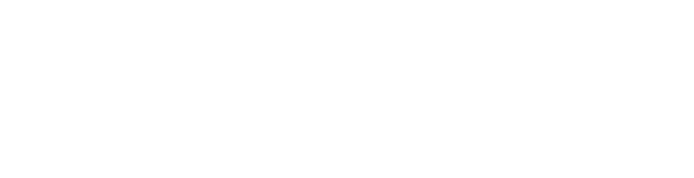
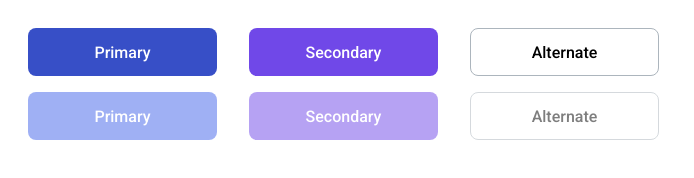
Before and after one commit to js-tasks-ru/htmlcss-20220919_flyerok86, a website: page 03-lection1/01-button/index.html in a window 1280 px wide. Shown: the whole page, without its empty margins (0-694 px from the left). Drawn offline with Linux system fonts and the light colour scheme.

Commit message:
buttons finished

```diff
--- a/03-lection1/01-button/button.css
+++ b/03-lection1/01-button/button.css
@@ -1 +1,106 @@
 /* Стилизация кнопки */
+.button {
+    --bg-button-primary-default: var(--primary);
+    --bg-button-primary-disabled: #4263EB;
+    --bg-button-primary-hover: #2342C0;
+    --bg-button-primary-active: #1a2978;
+    --color-button-primary-text: var(--white);
+
+    --bg-button-secondary-default: var(--secondary);
+    --bg-button-secondary-disabled: #7048E8;
+    --bg-button-secondary-hover: #5028C6;
+    --bg-button-secondary-active: #3b1aa0;
+    --color-button-secondary-text: var(--white);
+
+    --bg-button-alternate-default: var(--white);
+    --bg-button-alternate-disabled: var(--white);
+    --bg-button-alternate-hover: var(--white);
+    --bg-button-alternate-active: var(--white);
+    --color-button-alternate-text: ##495057;
+    --color-button-alternate-border: #ACB5BD;
+    --color-button-alternate-border-hover: #212429;
+
+    border: 1px solid transparent;
+    border-radius: 8px;
+
+    font-family: 'Roboto';
+    font-style: normal;
+    font-weight: 500;
+    user-select: none;
+
+    text-align: center;
+    cursor: pointer;
+
+    white-space: nowrap;
+    text-overflow: ellipsis;
+    overflow: hidden;
+
+    transition: opacity 200ms ease-in-out, background 200ms ease-in-out;    /* перемещен в этот блок, чтобы не дублировать это свойство для всех цветовых тем */
+}
+
+.button_size_m {
+    width: 189px;
+    height: 48px;
+
+    font-size: 16px;
+    line-height: 19px;
+}
+
+.button:disabled {
+    cursor: default;
+    opacity: 0.5;
+}
+
+.button_primary {
+    background-color: var(--bg-button-primary-default);
+    color: var(--color-button-primary-text);
+}
+
+.button_primary:hover {
+    background-color: var(--bg-button-primary-hover);
+}
+
+.button_primary:active {
+    background-color: var(--bg-button-primary-active);
+}
+
+.button_primary:disabled {
+    background: var(--bg-button-primary-disabled);
+}
+
+.button_secondary {
+    background-color: var(--bg-button-secondary-default);
+    color: var(--color-button-primary-text);
+}
+
+.button_secondary:hover {
+    background-color: var(--bg-button-secondary-hover);
+}
+
+.button_secondary:active {
+    background-color: var(--bg-button-secondary-active);
+}
+
+.button_secondary:disabled {
+    background: var(--bg-button-secondary-disabled);
+}
+
+.button_alternate {
+    background-color: var(--bg-button-alternate-default);
+    color: var(--color-button-alternate-text);
+    border-color: var(--color-button-alternate-border)
+}
+
+.button_alternate:hover {
+    background-color: var(--bg-button-alternate-hover);
+    border-color: var(--color-button-alternate-border-hover);
+}
+
+.button_alternate:active {
+    background-color: var(--bg-button-alternate-active);
+}
+
+.button_alternate:disabled {
+    background: var(--bg-button-alternate-disabled);
+    border-color: var(--color-button-alternate-border)
+}
--- a/03-lection1/01-button/index.html
+++ b/03-lection1/01-button/index.html
@@ -4,8 +4,65 @@
     <head>
         <link rel="stylesheet" href="../../assets/css/main.css">
         <link rel="stylesheet" href="./button.css">
+        <style>
+            .container {
+                max-width: 800px;
+                display: flex;
+                padding: 20px;
+                gap: 32px;
+            }
+
+            .container__cell {
+                display: flex;
+                flex-flow: column nowrap;
+            }
+
+            .container__cell_margin_20 {
+                margin-top: 16px;
+            }
+        </style>
     </head>
     <body>
+        <div class="container">
+            <div class="container__cell">
+                <button class="button button_primary button_size_m">
+                    <span class="button__label">
+                        Primary
+                    </span>
+                </button>
 
+                <button class="button button_primary button_size_m container__cell_margin_20" disabled>
+                    <span class="button__label">
+                        Primary
+                    </span>
+                </button>
+            </div>
+            <div class="container__cell">
+                <button class="button button_secondary button_size_m">
+                    <span class="button__label">
+                        Secondary
+                    </span>
+                </button>
+
+                <button class="button button_secondary button_size_m container__cell_margin_20" disabled>
+                    <span class="button__label">
+                        Secondary
+                    </span>
+                </button>
+            </div>
+            <div class="container__cell">
+                <button class="button button_alternate button_size_m">
+                    <span class="button__label">
+                        Alternate
+                    </span>
+                </button>
+
+                <button class="button button_alternate button_size_m container__cell_margin_20" disabled>
+                    <span class="button__label">
+                        Alternate
+                    </span>
+                </button>
+            </div>
+        </div>
     </body>
 </html>
```
